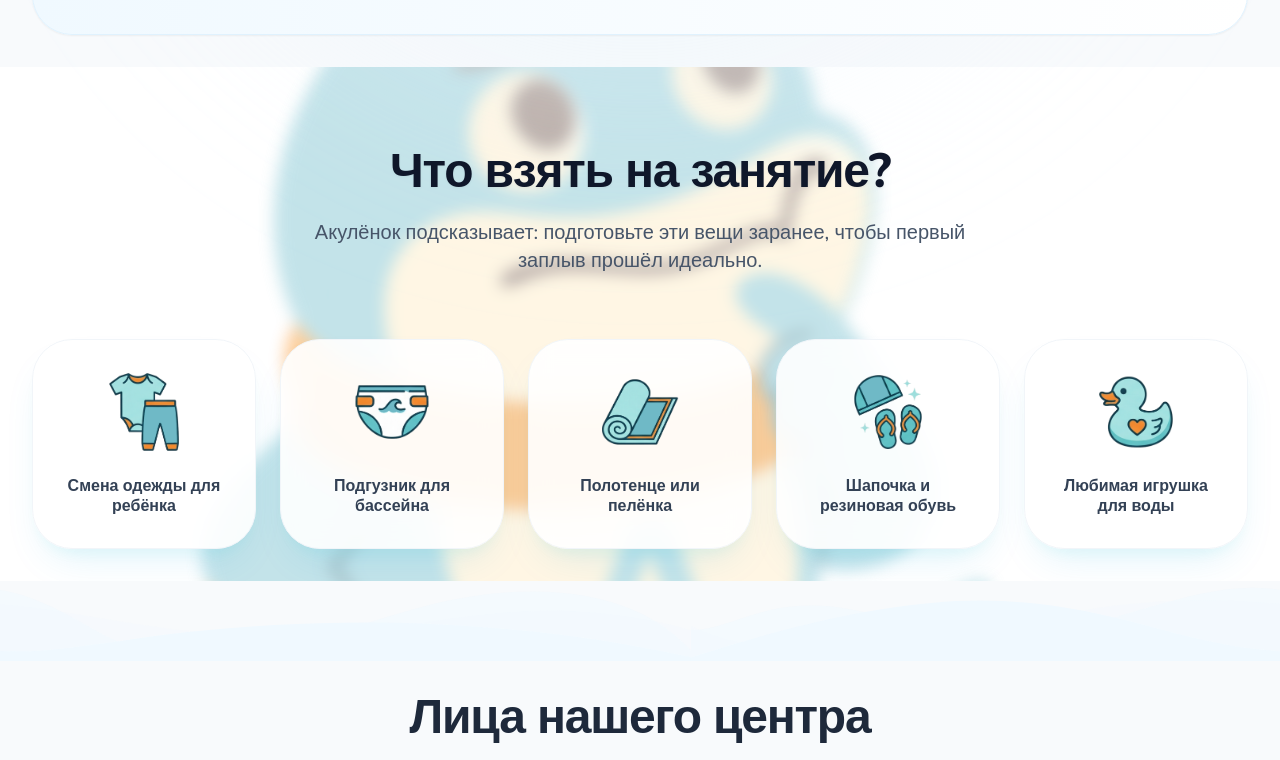
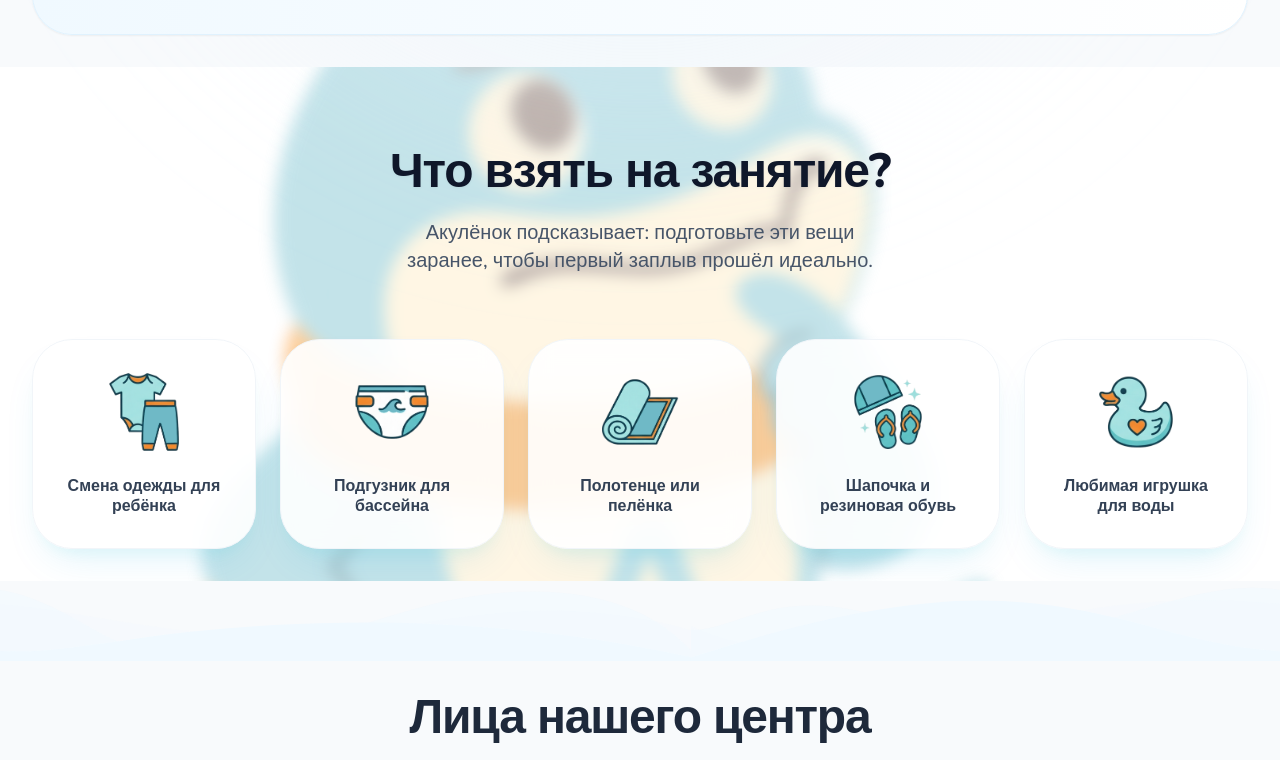
Before and after one commit to peexthree/Akulenok, a Next.js app: page / in a window 1280 px wide. Shown: the part 8495-9255 px from the top of the page. Built offline with nearby package versions, Linux system fonts and the light colour scheme.

Commit message:
Update checklist.js

```diff
--- a/components/checklist.js
+++ b/components/checklist.js
@@ -1,8 +1,9 @@
 "use client";
-import React from "react";
+import React, { useState, useRef } from "react";
 import Image from "next/image";
 import Container from "./container";
-import { motion } from "framer-motion";
+import { motion, AnimatePresence } from "framer-motion";
+import { useShark } from "./SharkProvider"; // Подключаем наш центр управления
 
 const items = [
   { src: "/img/3d-icons/BriefcaseIcon.svg", text: "Смена одежды для ребёнка" },
@@ -13,31 +14,70 @@ const items = [
 ];
 
 export default function Checklist() {
+  // --- МЕХАНИКА СОНАРА ---
+  const { setIsOpen } = useShark();
+  const [isPressing, setIsPressing] = useState(false);
+  const pressTimer = useRef(null);
+
+  const startPress = () => {
+    setIsPressing(true);
+    pressTimer.current = setTimeout(() => {
+      setIsPressing(false);
+      setIsOpen(true);
+    }, 3000); // 3 секунды удержания
+  };
+
+  const cancelPress = () => {
+    setIsPressing(false);
+    if (pressTimer.current) clearTimeout(pressTimer.current);
+  };
+  // -----------------------
+
   return (
     <Container className="py-24 relative overflow-hidden bg-white">
 
-     {/* ГИГАНТСКИЙ МАСКОТ - ТЕПЕРЬ РЕАЛЬНО В ЦЕНТРЕ ФОНА */}
+      {/* ИНТЕРАКТИВНЫЙ МАСКОТ-ПАСХАЛКА */}
+      <div
+        className="absolute top-1/2 left-1/2 -translate-x-1/2 -translate-y-1/2 w-[1000px] h-[1000px] z-0 cursor-crosshair"
+        onMouseDown={startPress}
+        onMouseUp={cancelPress}
+        onMouseLeave={cancelPress}
+        onTouchStart={startPress}
+        onTouchEnd={cancelPress}
+      >
+        {/* Эффект Сонара */}
+        <AnimatePresence>
+          {isPressing && (
+            <motion.div
+              initial={{ scale: 0, opacity: 0.8 }}
+              animate={{ scale: 1.5, opacity: 0 }}
+              exit={{ opacity: 0 }}
+              transition={{ duration: 3, ease: "easeOut" }}
+              className="absolute top-1/2 left-1/2 -translate-x-1/2 -translate-y-1/2 w-[600px] h-[600px] rounded-full border-[8px] border-sky-400 pointer-events-none"
+            />
+          )}
+        </AnimatePresence>
+
         <motion.div
           initial={{ opacity: 0 }}
-        whileInView={{ opacity: 0.4 }} // 0.35 — Максимум для фона, чтобы не убить текст
+          whileInView={{ opacity: 0.4 }}
           transition={{ duration: 1 }}
-        // Магия центрирования: top-1/2 + -translate-y-1/2
-        className="absolute top-1/2 left-1/2 -translate-x-1/2 -translate-y-1/2 w-[1000px] h-[1000px] z-0 pointer-events-none select-none"
+          className="w-full h-full"
         >
           <Image
             src="/img/think.png"
             alt="Background Thinking Shark"
             fill
             unoptimized
-          className="object-contain blur-[8px]" // Возвращаем стильный блюр
-          sizes="600px" // Исправлено под размер контейнера
+            className="object-contain blur-[8px] pointer-events-none select-none"
+            sizes="1000px"
           />
         </motion.div>
+      </div>
 
-      {/* ОСНОВНОЙ КОНТЕНТ - СЛОЙ ВЫШЕ (z-10) */}
-      <div className="flex flex-col items-center pt-12 relative z-10">
-
-        <div className="text-center max-w-2xl mx-auto mb-16 relative">
+      {/* ОСНОВНОЙ КОНТЕНТ */}
+      <div className="flex flex-col items-center pt-12 relative z-10 pointer-events-none">
+        <div className="text-center max-w-2xl mx-auto mb-16 relative pointer-events-auto">
           <motion.h2
             initial={{ opacity: 0, y: 20 }}
             whileInView={{ opacity: 1, y: 0 }}
@@ -45,12 +85,12 @@ export default function Checklist() {
           >
             Что взять на занятие?
           </motion.h2>
-          <p className="text-xl text-slate-600 font-medium">
+          <p className="text-xl text-slate-600 font-medium text-balance">
             Акулёнок подсказывает: подготовьте эти вещи заранее, чтобы первый заплыв прошёл идеально.
           </p>
         </div>
 
-        <div className="grid grid-cols-1 sm:grid-cols-2 lg:grid-cols-5 gap-6 w-full">
+        <div className="grid grid-cols-1 sm:grid-cols-2 lg:grid-cols-5 gap-6 w-full pointer-events-auto">
           {items.map((item, idx) => (
             <motion.div
               key={idx}
@@ -58,7 +98,6 @@ export default function Checklist() {
               whileInView={{ opacity: 1, y: 0 }}
               transition={{ delay: idx * 0.1 }}
               whileHover={{ y: -10 }}
-              // bg-white/90 делает карточки "стеклянными", маскот будет под ними просвечивать
               className="bg-white/90 backdrop-blur-md p-8 rounded-[2.5rem] shadow-soft border border-slate-100 flex flex-col items-center text-center gap-6 group"
             >
               <div className="w-20 h-20 relative transition-transform duration-500 group-hover:scale-110">
```
Lines whose indentation alone changed are shown as unchanged.
